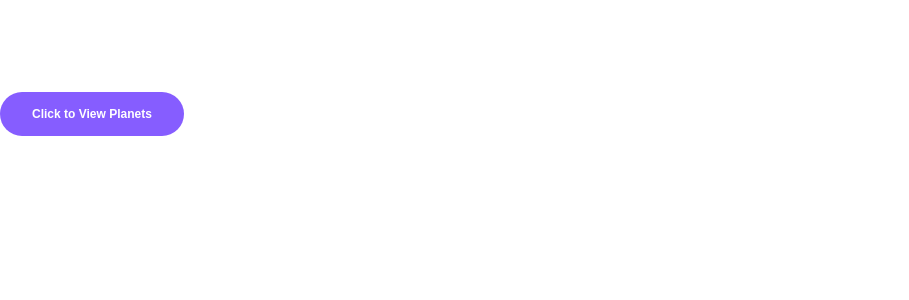
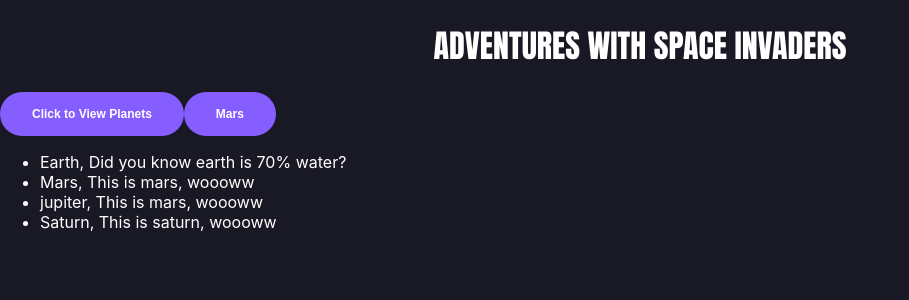
Before and after one commit to jcambria/spaceapp, a React (Create React App) app: page / in a window 1280 px wide. Shown: the top 300 px of the page, without its empty margins (0-909 px from the left). Built offline with nearby package versions, Linux system fonts and the light colour scheme.

Commit message:
trying to have buttons display one element at a time

```diff
--- a/src/Home.css
+++ b/src/Home.css
@@ -1,10 +1,10 @@
-/* body{
+body{
     background-color: #191825;
 }
 
 .home{
     text-align: center;
-} */
+}
 
 button{
     background-color: #865DFF;
@@ -43,13 +43,13 @@ h2{
 
 }
 
-/* ul{
+ul{
     color: white;
 }
 
 li{
     color: white;
-} */
+}
 
 
 
--- a/src/Home.jsx
+++ b/src/Home.jsx
@@ -1,6 +1,8 @@
 import React, { isValidElement } from "react";
 import { useState } from "react";
 import './Home.css'
+import './ListPlanets.jsx'
+import ListPlanets from "./ListPlanets.jsx";
 
 
 
@@ -10,50 +12,38 @@ export default function Home(){
             name: "Earth",
             funfact: "Did you know earth is 70% water?",
             img: "url",
-            id: 0
+            id: '0'
 
         },
         {
             name: "Mars",
             funfact: "This is mars, woooww",
             img: "url",
-            id: 1
+            id: '1'
 
         },
         {
             name: "jupiter",
             funfact: "This is mars, woooww",
             img: "url",
-            id: 2
+            id: '2'
 
         },
         {
             name: "Saturn",
             funfact: "This is saturn, woooww",
             img: "url",
-            id: 3
+            id: '3'
 
 
         }
     ]);
     // const [description, setDescription] = useState(['something something '])
 
-    function changePlanetName() {
-
-            <div>
-                 <ul>
-
-             {Planets.map((planet) =>
-                <li key={planet.id}>
-                {planet.id}
-                </li>
-                )}
-            </ul>
-            {console.log(Planets[1])}
-            </div>
 
 
-    }
+
+
 
     function changeDescription(){
         // setDescription('something else something else')
@@ -66,13 +56,29 @@ export default function Home(){
             <h1>ADVENTURES WITH SPACE INVADERS</h1>
             {/* <h2>{planetName}</h2> */}
             {/* <p>{description}</p> */}
-            <button onClick={()=> {
-
-                changePlanetName()
+            <button onClick={(planet)=> {
 
 
             } } >Click to View Planets</button>
+
+
+            <button>Mars</button>
+
+             <div>
+                 <ul>
+
+             {Planets.map((planet) =>
+               <ListPlanets singlePlanet = { planet } />
+
+                )}
+            </ul>
+
+            <ul>
+
+            </ul>
+            </div>
         </div>
+
 
     );
 }
--- /dev/null
+++ b/src/ListPlanets.jsx
@@ -0,0 +1,10 @@
+import React from "react";
+
+
+export default function ListPlanets({singlePlanet}){
+    return (
+        <li key={singlePlanet.id}>
+            {singlePlanet.name}, {singlePlanet.funfact}
+        </li>
+    )
+}
```
Also changed, not shown: src/Earth.jsx (added, +11 -0 lines).
